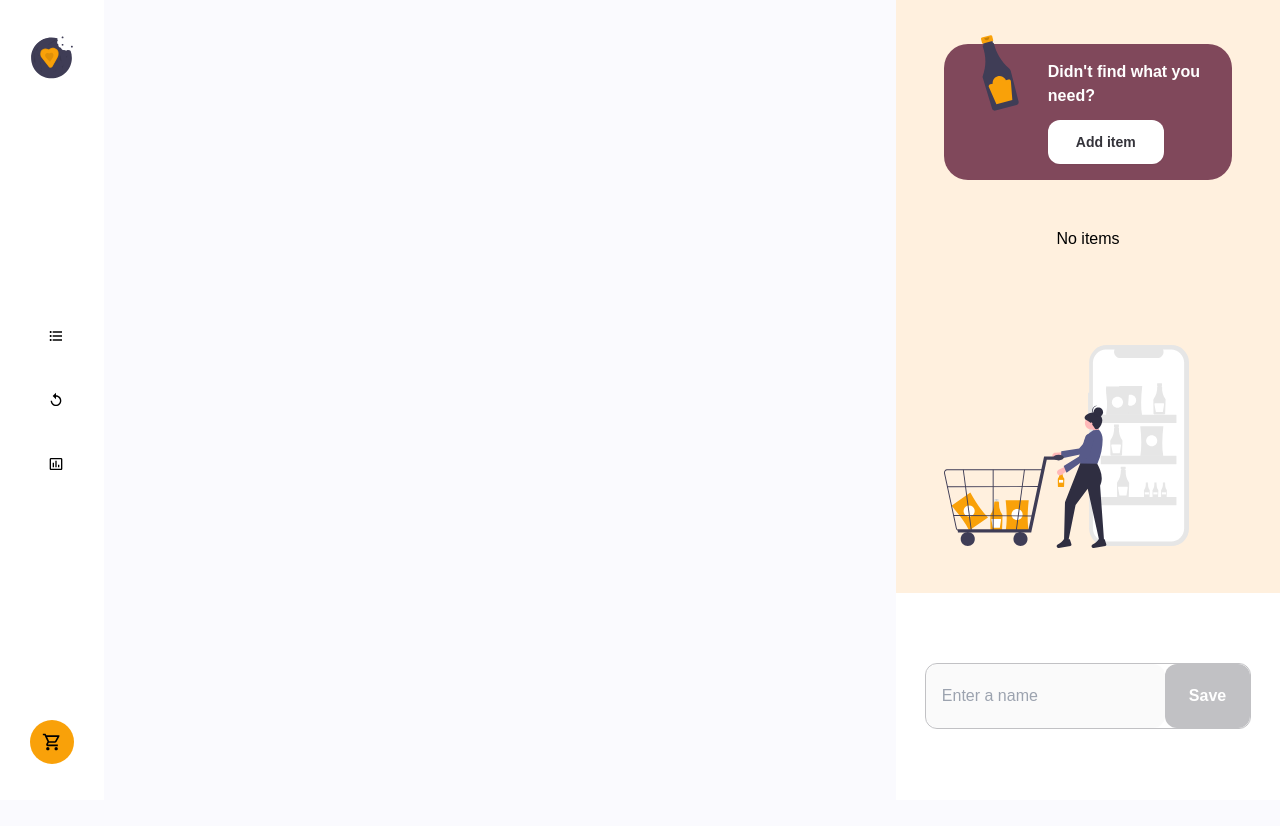
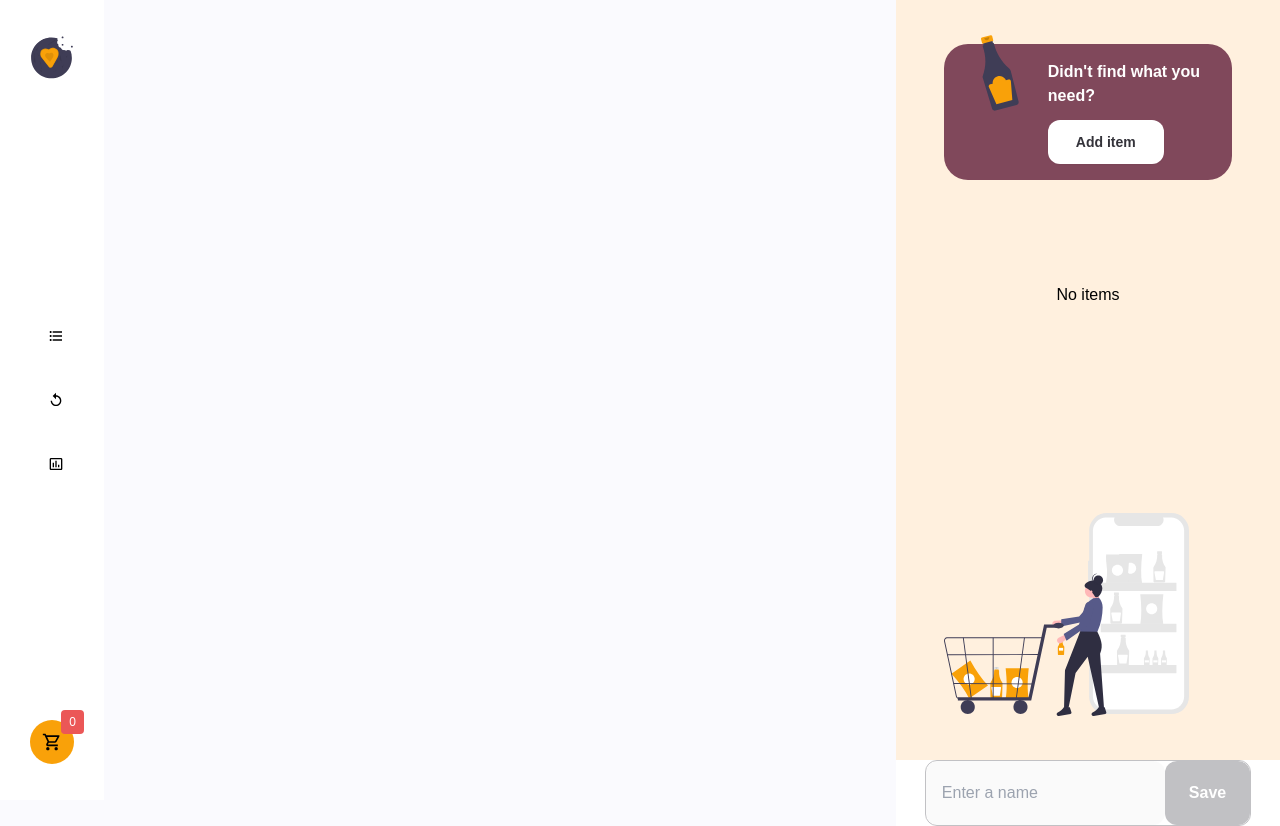
Before and after one commit to JNFussion/shoppingify-challenge-solution, a React (Create React App) app in the folder client/: page /statistics in a window 1280 px wide. Before the commit the page ends 800 px from the top, so only its background shows below. Built offline with nearby package versions, Linux system fonts and the light colour scheme.

Commit message:
add onclick events to showItem, display number of items on cart button. Fix typo

```diff
--- a/client/src/components/Navbar.js
+++ b/client/src/components/Navbar.js
@@ -5,11 +5,13 @@ import {
   MdInsertChartOutlined,
   MdReplay,
 } from "react-icons/md";
-import { useDispatch } from "react-redux";
+import { useDispatch, useSelector } from "react-redux";
 import Logo from "../assets/images/logo.svg";
+import { selectItemsShoppingList } from "../features/currentShoppingListSlice";
 import NavbarLink from "./NavbarLink";
 
 function Navbar() {
+  const items = useSelector(selectItemsShoppingList);
   const dispatch = useDispatch();
 
   return (
@@ -40,7 +42,10 @@ function Navbar() {
           />
         </li>
       </ul>
-      <div>
+      <div className="relative">
+        <div className="absolute top-[-10px] right-[-10px] py-1 px-2 rounded text-xs text-white bg-red-salsa">
+          {items ? items.length : 0}
+        </div>
         <button type="button" className="p-3 bg-orange-web rounded-full">
           <MdOutlineShoppingCart className=" text-xl" />
         </button>
--- a/client/src/components/items/Items.js
+++ b/client/src/components/items/Items.js
@@ -18,7 +18,7 @@ function Items() {
       <header className="px-20 py-9 flex justify-between">
         <h1 className="max-w-md text-2xl">
           <span className="text-orange-web font-bold">Shoppingify</span> allows
-          you take your shopping llist wherever you go
+          you take your shopping list wherever you go
         </h1>
         <SeachForm />
       </header>
--- a/client/src/components/shoppingList/ShoppingList.js
+++ b/client/src/components/shoppingList/ShoppingList.js
@@ -24,7 +24,7 @@ function ShoppingList() {
 
   return (
     <div className="h-full grid">
-      <article className="flex flex-col px-12 py-11 bg-antique-white">
+      <article className="min-h-[760px] flex flex-col px-12 py-11 bg-antique-white">
         <section className="flex gap-7 px-7 py-4 rounded-3xl bg-lavender">
           <div>
             <img
@@ -59,9 +59,11 @@ function ShoppingList() {
                 </button>
               </span>
             </h2>
-            {categories.map((name) => (
-              <Category key={name} name={name} />
-            ))}
+            <div>
+              {categories.map((name) => (
+                <Category key={name} name={name} />
+              ))}
+            </div>
           </section>
         ) : (
           <>
--- a/client/src/components/showItem.js
+++ b/client/src/components/showItem.js
@@ -1,9 +1,9 @@
-import React, { useEffect } from "react";
+import React from "react";
 import { useDispatch, useSelector } from "react-redux";
 import { MdOutlineArrowBack } from "react-icons/md";
-import PropTypes from "prop-types";
 import { selectItem } from "../features/currentItem";
 import { showShoppingList } from "../features/showSlice";
+import { addItem, removeItem } from "../features/currentShoppingListSlice";
 
 function ShowItem() {
   const { name, note, image, category } = useSelector(selectItem);
@@ -48,10 +48,13 @@ function ShowItem() {
       </section>
       <section className="grid place-content-center">
         <div className="flex gap-4">
-          <button type="button">delete</button>
+          <button type="button" onClick={() => dispatch(removeItem(name))}>
+            delete
+          </button>
           <button
             type="button"
             className="py-5 px-6 rounded-xl text-white font-bold bg-orange-web"
+            onClick={() => dispatch(addItem({ name, category }))}
           >
             Add to list
           </button>
```
